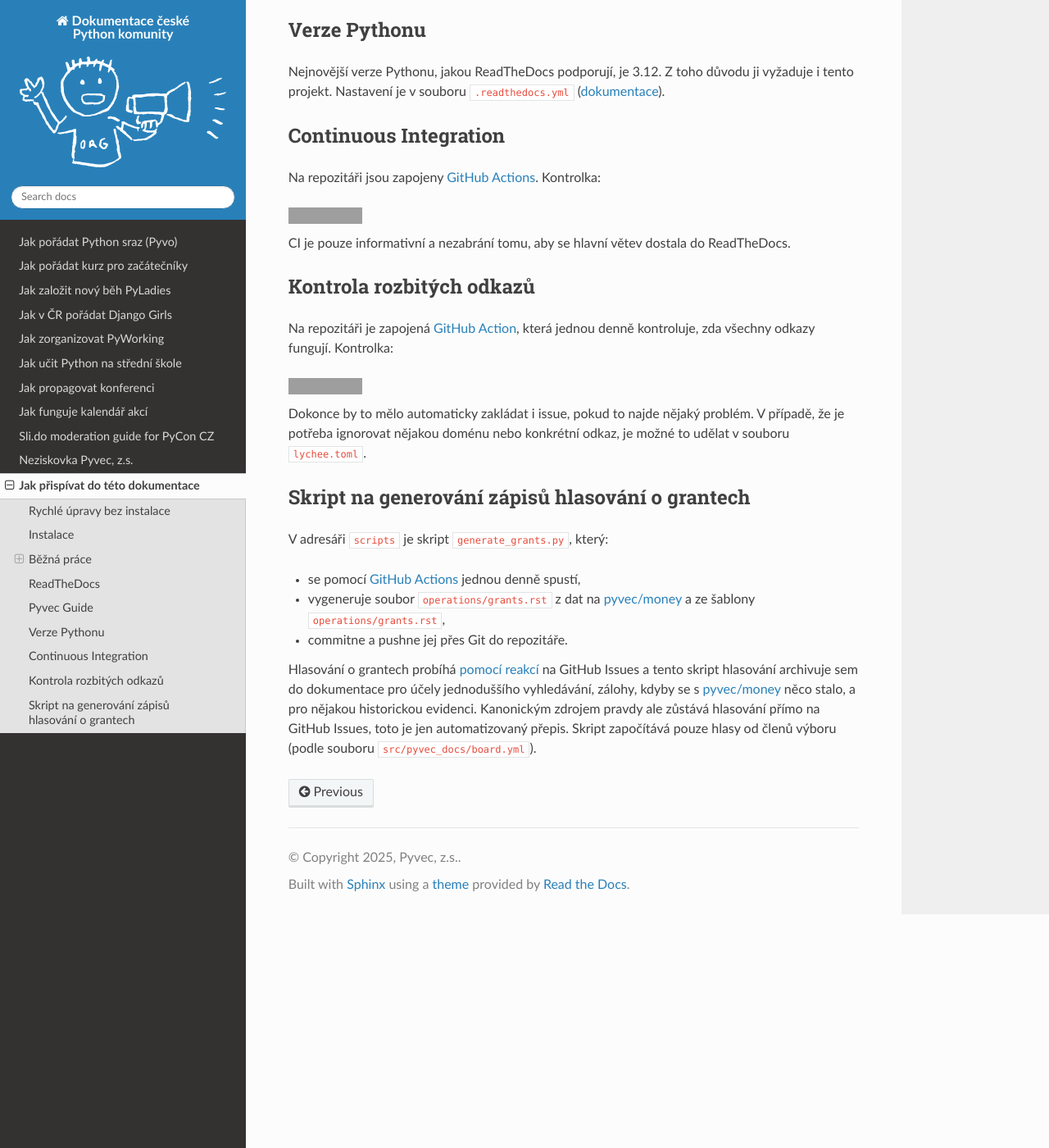
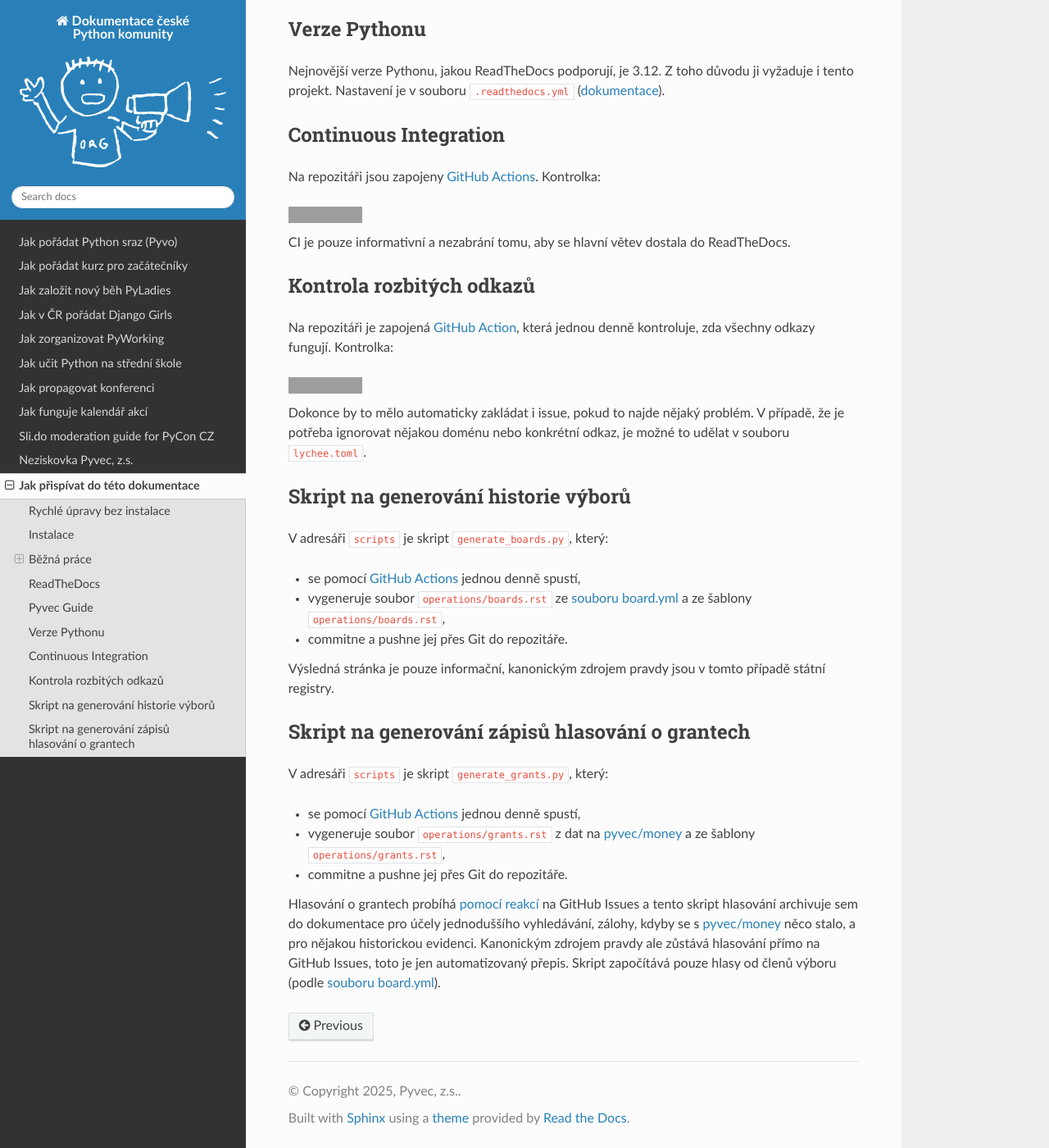
Before and after one commit to pyvec/docs.pyvec.org, a Sphinx documentation site: the page built from docs/contributing.rst, in a window 1280 px wide and 1400 px high, scrolled down 1769 px. Shown: the whole window at 82% size. Built offline with Sphinx 7.4.7 and the Read the Docs theme 3.1.0, drawn with Linux system fonts in a browser that asks for light colours; cross-references to code outside the pages are shown as plain code; some of the changed text lies outside the part shown; grey boxes are pictures that could not be loaded.

Commit message:
fix https://github.com/pyvec/docs.pyvec.org/issues/274

```diff
--- a/CONTRIBUTING.rst
+++ b/CONTRIBUTING.rst
@@ -43,7 +43,7 @@ Slack
 
 Při psaní lze psát ``:slack:`#pyladies`` nebo i jenom ``:slack:`pyladies``, což vytvoří odkaz na kanál :slack:`#pyladies` na Pyvec Slacku. Funguje to díky vlastnímu rozšíření Sphinxu, které lze najít v souboru ``_extensions/slack.py``.
 
-Všechny odkazy na kanál ``:slack:`#pyvec-board``, ať už je to ``:slack:`#pyvec-board`` nebo ``:slack:`#pyvec-board-2019-2021`` jsou automaticky předělány na odkaz na aktuální tajný kanál výboru. K určení správných roků se využívá soubor ``board.yml``.
+Všechny odkazy na kanál ``:slack:`#pyvec-board``, ať už je to ``:slack:`#pyvec-board`` nebo ``:slack:`#pyvec-board-2019-2021`` jsou automaticky předělány na odkaz na aktuální tajný kanál výboru. K určení správných roků se využívá `soubor board.yml <https://github.com/pyvec/docs.pyvec.org/blob/master/src/pyvec_docs/board.yml>`_.
 
 .. _docs-pyvec-rtd:
 
@@ -90,6 +90,19 @@ Na repozitáři je zapojená `GitHub Action <https://github.com/lycheeverse/lych
 
 Dokonce by to mělo automaticky zakládat i issue, pokud to najde nějaký problém. V případě, že je potřeba ignorovat nějakou doménu nebo konkrétní odkaz, je možné to udělat v souboru ``lychee.toml``.
 
+.. _generate_boards:
+
+Skript na generování historie výborů
+------------------------------------
+
+V adresáři ``scripts`` je skript ``generate_boards.py``, který:
+
+* se pomocí `GitHub Actions <https://github.com/pyvec/docs.pyvec.org/actions>`_ jednou denně spustí,
+* vygeneruje soubor ``operations/boards.rst`` ze `souboru board.yml <https://github.com/pyvec/docs.pyvec.org/blob/master/src/pyvec_docs/board.yml>`_ a ze šablony ``operations/boards.rst``,
+* commitne a pushne jej přes Git do repozitáře.
+
+Výsledná stránka je pouze informační, kanonickým zdrojem pravdy jsou v tomto případě státní registry.
+
 .. _generate_grants:
 
 Skript na generování zápisů hlasování o grantech
@@ -101,4 +114,4 @@ V adresáři ``scripts`` je skript ``generate_grants.py``, který:
 * vygeneruje soubor ``operations/grants.rst`` z dat na `pyvec/money <https://github.com/pyvec/money>`_ a ze šablony ``operations/grants.rst``,
 * commitne a pushne jej přes Git do repozitáře.
 
-Hlasování o grantech probíhá :ref:`pomocí reakcí <jak-hlasovani>` na GitHub Issues a tento skript hlasování archivuje sem do dokumentace pro účely jednoduššího vyhledávání, zálohy, kdyby se s `pyvec/money <https://github.com/pyvec/money>`_ něco stalo, a pro nějakou historickou evidenci. Kanonickým zdrojem pravdy ale zůstává hlasování přímo na GitHub Issues, toto je jen automatizovaný přepis. Skript započítává pouze hlasy od členů výboru (podle souboru ``src/pyvec_docs/board.yml``).
+Hlasování o grantech probíhá :ref:`pomocí reakcí <jak-hlasovani>` na GitHub Issues a tento skript hlasování archivuje sem do dokumentace pro účely jednoduššího vyhledávání, zálohy, kdyby se s `pyvec/money <https://github.com/pyvec/money>`_ něco stalo, a pro nějakou historickou evidenci. Kanonickým zdrojem pravdy ale zůstává hlasování přímo na GitHub Issues, toto je jen automatizovaný přepis. Skript započítává pouze hlasy od členů výboru (podle `souboru board.yml <https://github.com/pyvec/docs.pyvec.org/blob/master/src/pyvec_docs/board.yml>`_).
--- a/docs/operations/grants.rst.jinja
+++ b/docs/operations/grants.rst.jinja
@@ -1,9 +1,9 @@
 Elektronická hlasování o grantech
 =================================
 
-Od roku 2020 o grantech :term:`výbor <Výbor>` hlasuje prostřednictvím repozitáře `pyvec/money <https://github.com/pyvec/money>`_. Zde je strojový přepis proběhlých hlasování. Kanonickým zdrojem pravdy je hlasování přímo na GitHub Issues. Kdyby něco nesedělo, ověřte `historii tohoto souboru <https://github.com/pyvec/docs.pyvec.org/commits/master/operations/grants.rst>`_ a funkčnost :ref:`přepisů <generate_grants>`.
+Od roku 2020 o grantech :term:`výbor <Výbor>` hlasuje prostřednictvím repozitáře `pyvec/money <https://github.com/pyvec/money>`_. Zde je strojový přepis proběhlých hlasování. Kanonickým zdrojem pravdy je hlasování přímo na GitHub Issues. Kdyby něco nesedělo, ověřte `historii zdrojáku této stránky <https://github.com/pyvec/docs.pyvec.org/commits/master/operations/grants.rst>`_ a funkčnost :ref:`přepisů <generate_grants>`.
 
-.. Soubor operations/grants.rst je generován skriptem scripts/generate_grants.py ze šablony operations/grants.rst.jinja. Neupravovat ručně!
+.. Soubor docs/operations/grants.rst je generován skriptem scripts/generate_grants.py ze šablony docs/operations/grants.rst.jinja. Neupravovat ručně!
 
 {% for grant in grants %}
 {{ grant.voted_at.day }}. {{ grant.voted_at.month }}. {{ grant.voted_at.year }} - elektronické hlasování výboru
--- a/docs/operations/index.rst
+++ b/docs/operations/index.rst
@@ -11,6 +11,7 @@ kolem `programovacího jazyka Python <https://python.cz>`__. Její cíle jsou fo
 
    support
    support-money
+   boards
    runbooks
    domains
    web-apps
```
Also changed, not shown: docs/operations/boards.rst (added, +47 -0 lines), docs/operations/boards.rst.jinja (added, +19 -0 lines), 1 other file.
